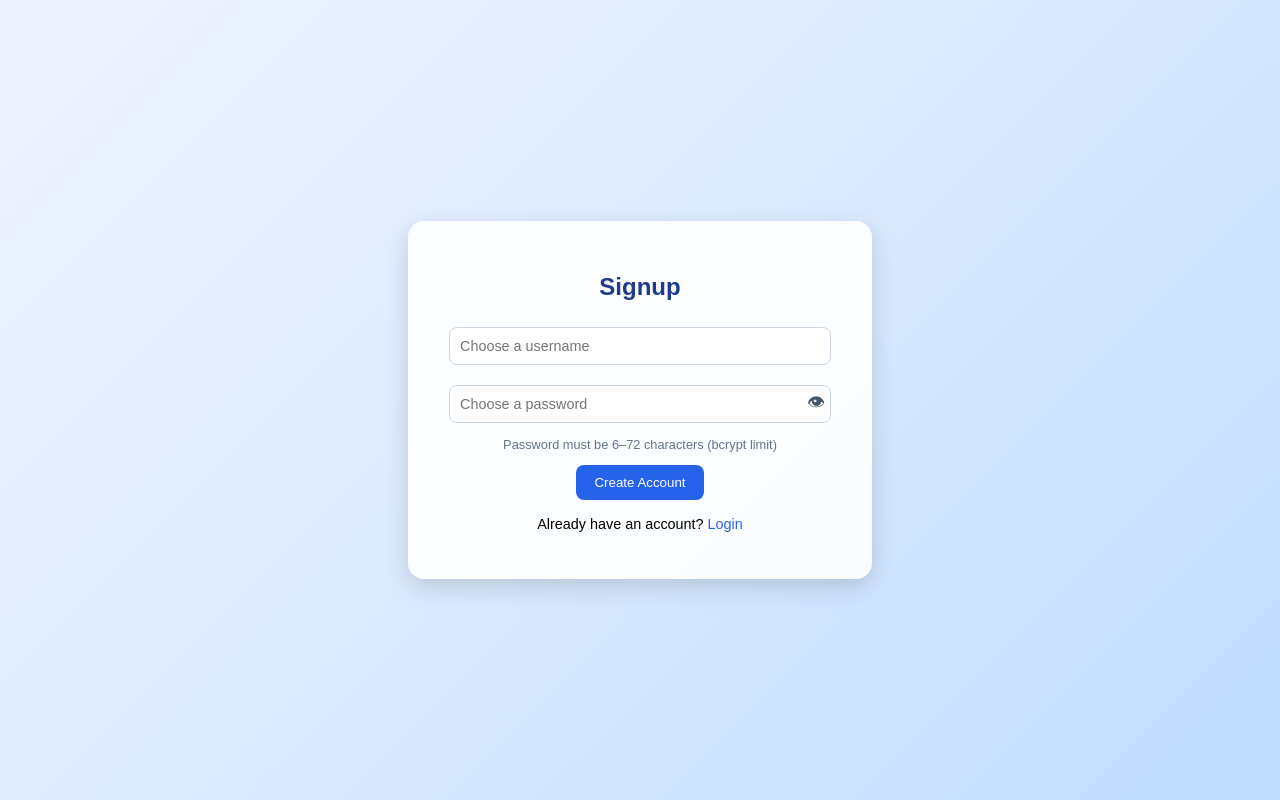
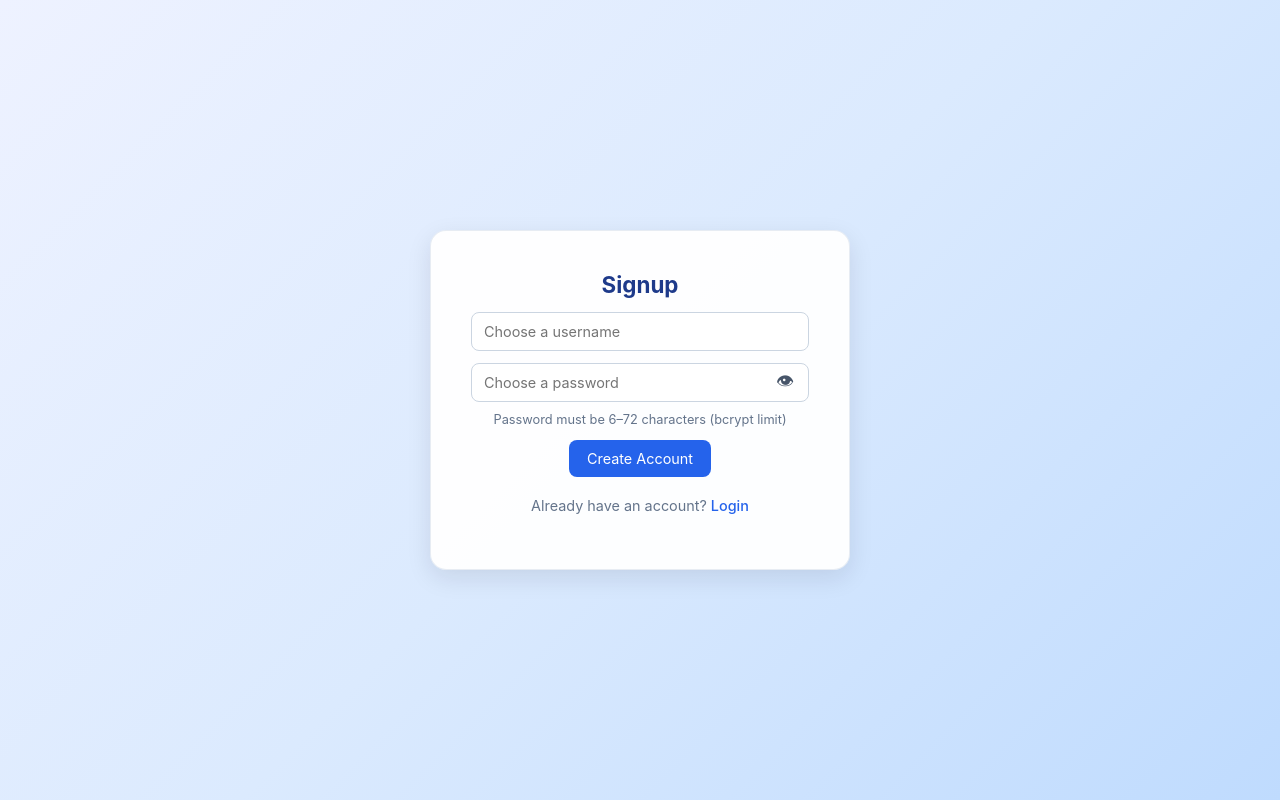
Before and after one commit to MeghaUkkali9/Multi-Agent-Research-Analysis-Report-Generation-System, a FastAPI app: template src/research_analysis_generation/api/templates/signup.html in a window 1280 px wide. Run offline with FastAPI, Linux system fonts and the light colour scheme; the template is opened without the code that fills it, so the values that code supplies are empty; parts of the project's set-up code (start-up, migrations or seed data) failed here and were passed over.

Commit message:
modifying report.html

```diff
--- /dev/null
+++ b/src/research_analysis_generation/api/templates/base.html
@@ -0,0 +1,25 @@
+<!DOCTYPE html>
+<html lang="en">
+<head>
+  <meta charset="UTF-8" />
+  <title>{% block title %}Autonomous Report Generator{% endblock %}</title>
+  <link rel="stylesheet" href="/static/css/style.css" />
+  {% block extra_style %}{% endblock %}
+</head>
+<body>
+  {% block topbar %}
+  <div class="topbar">
+    <span class="brand">Autonomous Report Generator</span>
+    <form method="post" action="/logout">
+      <button type="submit">Log out</button>
+    </form>
+  </div>
+  {% endblock %}
+
+  {% block content %}{% endblock %}
+
+  {% block spinner %}{% endblock %}
+
+  {% block extra_script %}{% endblock %}
+</body>
+</html>
--- a/src/research_analysis_generation/api/templates/signup.html
+++ b/src/research_analysis_generation/api/templates/signup.html
@@ -1,9 +1,10 @@
-<!DOCTYPE html>
-<html lang="en">
-<head>
-  <meta charset="UTF-8" />
-  <title>Signup | Autonomous Report Generator</title>
-  <link rel="stylesheet" href="/static/css/style.css" />
+{% extends "base.html" %}
+
+{% block title %}Signup | Autonomous Report Generator{% endblock %}
+
+{% block topbar %}{% endblock %}
+
+{% block extra_style %}
   <style>
     .password-wrapper {
       position: relative;
@@ -33,8 +34,9 @@
       margin-top: 4px;
     }
   </style>
-</head>
-<body>
+{% endblock %}
+
+{% block content %}
   <div class="auth-container">
     <div class="auth-card">
       <h2>Signup</h2>
@@ -79,7 +81,9 @@
       </p>
     </div>
   </div>
+{% endblock %}
 
+{% block extra_script %}
   <script>
     const togglePassword = document.getElementById("togglePassword");
     const passwordField = document.getElementById("password");
@@ -100,5 +104,4 @@
       return true;
     }
   </script>
-</body>
-</html>
+{% endblock %}
--- a/src/static/css/style.css
+++ b/src/static/css/style.css
@@ -1,67 +1,141 @@
+:root {
+  --font: -apple-system, BlinkMacSystemFont, "Segoe UI", Roboto, Helvetica, Arial, sans-serif;
+  --blue: #2563eb;
+  --blue-dark: #1d4ed8;
+  --ink: #1e293b;
+  --muted: #64748b;
+  --border: #e2e8f0;
+}
+
+* {
+  box-sizing: border-box;
+}
+
 body {
-  font-family: "Poppins", sans-serif;
+  font-family: var(--font);
   background: linear-gradient(135deg, #eef2ff, #dbeafe, #bfdbfe);
   min-height: 100vh;
   margin: 0;
+  color: var(--ink);
+}
+
+/* --- Top bar shown on authenticated pages (dashboard, report) --- */
+.topbar {
   display: flex;
   align-items: center;
-  justify-content: center;
+  justify-content: space-between;
+  padding: 1rem 2rem;
+  background: rgba(255, 255, 255, 0.85);
+  border-bottom: 1px solid var(--border);
 }
 
+.topbar .brand {
+  font-weight: 700;
+  color: var(--blue-dark);
+  font-size: 1.05rem;
+}
+
+.topbar form {
+  margin: 0;
+}
+
+.topbar button {
+  padding: 6px 14px;
+  font-size: 0.85rem;
+  background: transparent;
+  border: 1px solid var(--border);
+  color: var(--muted);
+}
+
+.topbar button:hover {
+  background: #f1f5f9;
+  color: var(--ink);
+  transform: none;
+}
+
+/* --- Centered page content (auth pages, and the area under the topbar) --- */
 .auth-container, .dashboard, .report-container {
   display: flex;
   align-items: center;
   justify-content: center;
   width: 100%;
+  min-height: 100vh;
+  padding: 2rem 1rem;
+}
+
+.dashboard, .report-container {
+  min-height: calc(100vh - 65px); /* account for topbar height */
 }
 
 .card, .auth-card {
-  background: rgba(255, 255, 255, 0.9);
-  padding: 2rem;
+  background: rgba(255, 255, 255, 0.95);
+  padding: 2.5rem;
   border-radius: 16px;
-  box-shadow: 0 8px 24px rgba(0, 0, 0, 0.15);
+  box-shadow: 0 8px 24px rgba(15, 23, 42, 0.1);
+  border: 1px solid rgba(226, 232, 240, 0.8);
   text-align: center;
-  width: 400px;
-  animation: fadeIn 0.6s ease-in;
+  width: 420px;
+  max-width: 100%;
+  animation: fadeIn 0.4s ease-in;
 }
 
 h2 {
-  margin-bottom: 1rem;
+  margin: 0 0 0.5rem;
   color: #1e3a8a;
+  font-size: 1.4rem;
+}
+
+label {
+  display: block;
+  text-align: left;
+  font-size: 0.85rem;
+  font-weight: 600;
+  color: var(--muted);
+  margin: 1rem 0 0.35rem;
 }
 
 .subtitle {
-  color: #475569;
+  color: var(--muted);
   font-size: 0.95rem;
   margin-bottom: 1.5rem;
 }
 
 input, textarea {
-  width: 90%;
-  margin: 10px 0;
-  padding: 10px;
+  width: 100%;
+  margin: 6px 0;
+  padding: 10px 12px;
   border-radius: 8px;
   border: 1px solid #cbd5e1;
   font-size: 0.9rem;
+  font-family: var(--font);
+  transition: border-color 0.15s ease, box-shadow 0.15s ease;
+}
+
+input:focus, textarea:focus {
+  outline: none;
+  border-color: var(--blue);
+  box-shadow: 0 0 0 3px rgba(37, 99, 235, 0.15);
 }
 
 button {
-  background-color: #2563eb;
+  background-color: var(--blue);
   color: white;
   border: none;
   padding: 10px 18px;
   border-radius: 8px;
+  font-size: 0.9rem;
+  font-family: var(--font);
   cursor: pointer;
-  transition: all 0.3s ease;
+  transition: background-color 0.15s ease, transform 0.15s ease;
 }
 
 button:hover {
-  background-color: #1d4ed8;
-  transform: scale(1.05);
+  background-color: var(--blue-dark);
+  transform: translateY(-1px);
 }
 
 a {
-  color: #2563eb;
+  color: var(--blue);
   text-decoration: none;
   font-weight: 500;
 }
@@ -71,39 +145,51 @@ a:hover {
 }
 
 .error {
-  color: red;
+  color: #dc2626;
+  background: #fef2f2;
+  border: 1px solid #fecaca;
+  border-radius: 8px;
+  padding: 8px 12px;
   margin-bottom: 10px;
+  font-size: 0.9rem;
 }
 
 .download-btn {
   display: inline-block;
-  background-color: #2563eb;
+  background-color: var(--blue);
   color: white;
   padding: 10px 18px;
   border-radius: 8px;
   text-decoration: none;
   font-weight: 600;
   margin: 10px;
-  transition: background-color 0.2s ease-in-out;
+  transition: background-color 0.15s ease;
 }
 
 .download-btn:hover {
-  background-color: #1d4ed8;
+  background-color: var(--blue-dark);
+  text-decoration: none;
 }
 
 .switch {
-  margin-top: 1rem;
+  margin-top: 1.25rem;
   font-size: 0.9rem;
+  color: var(--muted);
+}
+
+.note {
+  font-size: 0.8rem;
+  color: var(--muted);
 }
 
 @keyframes fadeIn {
-  from { opacity: 0; transform: translateY(20px); }
+  from { opacity: 0; transform: translateY(12px); }
   to { opacity: 1; transform: translateY(0); }
 }
 
 .spinner {
   border: 6px solid #f3f3f3;
-  border-top: 6px solid #3498db;
+  border-top: 6px solid var(--blue);
   border-radius: 50%;
   width: 60px;
   height: 60px;
@@ -114,3 +200,24 @@ a:hover {
   0% { transform: rotate(0deg); }
   100% { transform: rotate(360deg); }
 }
+
+/* --- Full-screen "please wait" overlay used on dashboard + report pages --- */
+#spinner-overlay {
+  display: none;
+  position: fixed;
+  top: 0;
+  left: 0;
+  width: 100%;
+  height: 100%;
+  background: rgba(0, 0, 0, 0.5);
+  backdrop-filter: blur(3px);
+  z-index: 9999;
+  justify-content: center;
+  align-items: center;
+  flex-direction: column;
+  color: white;
+}
+
+#spinner-overlay .spinner {
+  margin-bottom: 15px;
+}
```
Also changed, not shown: src/research_analysis_generation/api/templates/dashboard.html (+20 -50 lines), src/research_analysis_generation/api/templates/login.html (+11 -10 lines), src/research_analysis_generation/api/templates/report.html (+8 -45 lines), README.md.
